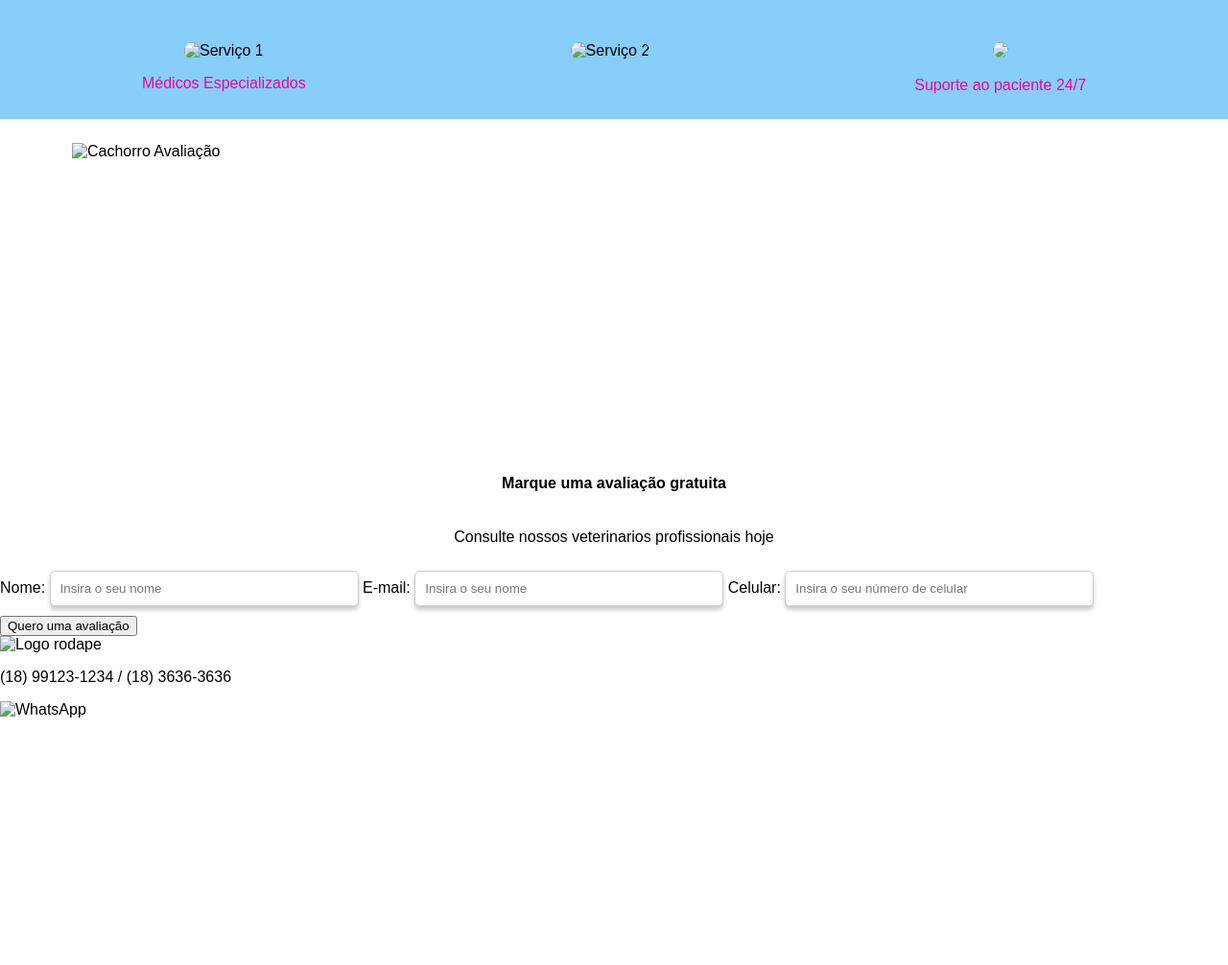
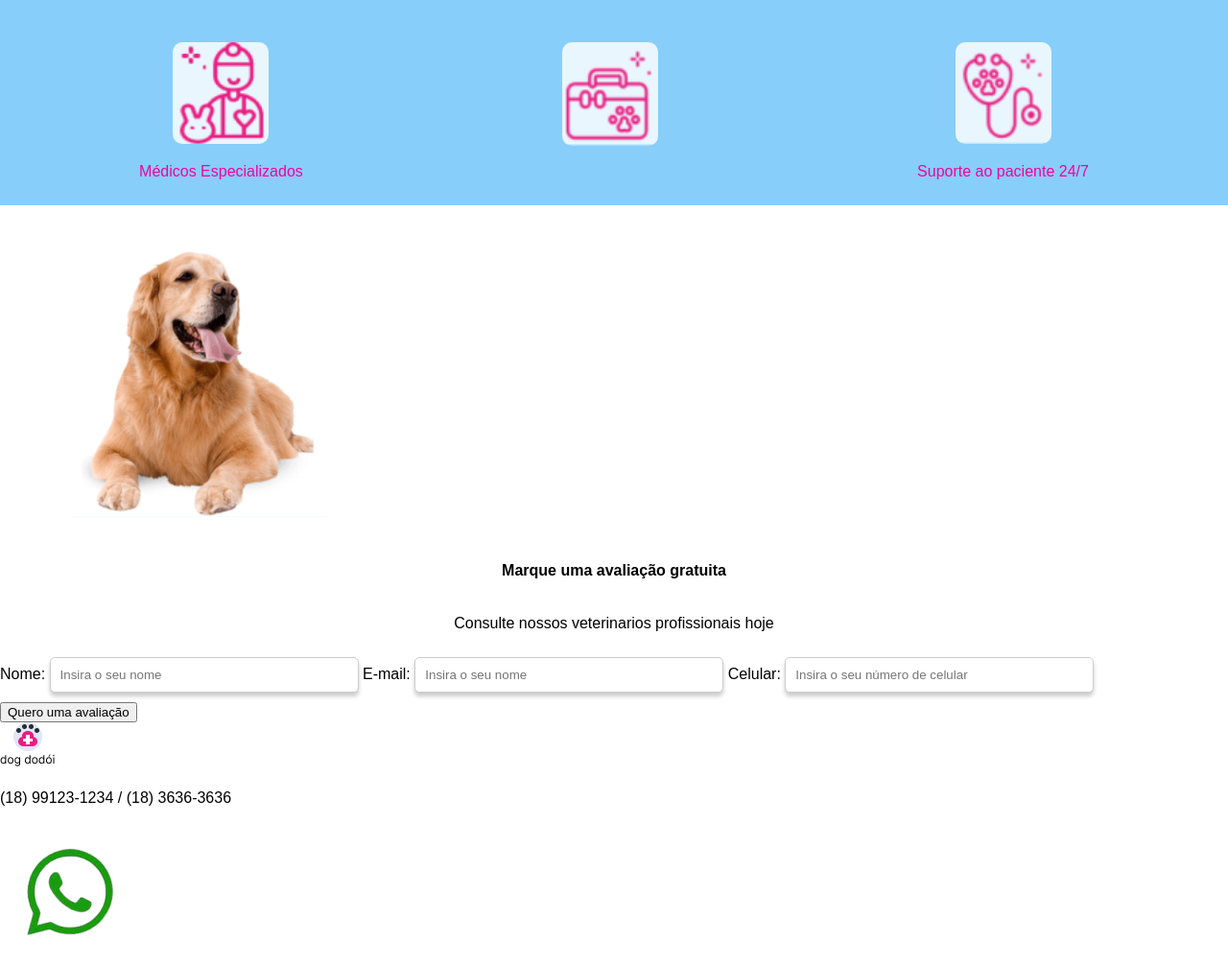
Before and after one commit to MariaBerto/DogDodoi, a plain HTML site: page index.html in a window 1280 px wide. Shown: the part 940-1946 px from the top of the page at 96% size. Before the commit the page ends 1689 px from the top, so only its background shows below. Drawn offline with Linux system fonts and the light colour scheme.

Commit message:
Update index.html

```diff
--- a/index.html
+++ b/index.html
@@ -1,129 +1,4 @@
-<!--<!doctype html>-->
-<!--<html lang="pt-BR">-->
-<!--<head>-->
-<!--    <meta charset="UTF-8">-->
-<!--    <title>Dog Dodoi</title>-->
-<!--    <link rel="stylesheet" href="css/estilo.css">-->
 
-<!--</head>-->
-<!--<body>-->
-<!--<header class="cabecalho">-->
-<!--    <div class="LogoTopo">-->
-<!--        <img src="img/Logo_dog_dodoi.png" alt="Log">-->
-<!--    </div>-->
-
-<!--    <nav class="menuTopo">-->
-<!--        <ul class="menus">-->
-<!--            <li>Início</li>-->
-<!--            <li>Benefícios</li>-->
-<!--            <li class="btnAvaliação">Avaliação Grátis</li>-->
-<!--        </ul>-->
-<!--    </nav>-->
-
-
-<!--</header>-->
-
-<!--<section class="banner">-->
-<!--    <div class="itensBanner">-->
-<!--        <h1>Especialistas Apaixonados</h1>-->
-<!--        <p>Os melhores cuidados para o seu amio mais fiel</p>-->
-
-<!--        <a href="#" class="btnAvaliação">Quero uma avaliação Grátis</a>-->
-<!--        <img src="img/cachorro_deitado.png" alt="Cachorro deitado">-->
-
-<!--    </div>-->
-
-<!--</section>-->
-
-<!--<section class="bemVindo">-->
-<!--    <div class="containerBemVindo">-->
-<!--        <div class="texto1">-->
-<!--            <h4>Bem Vindo</h4>-->
-<!--            <p>Olá,somos Dog Dodói. Aqui você pode ter certeza de-->
-<!--                que seus bichinhos de estimação estão em boas mãos.</p>-->
-
-<!--        </div>-->
-
-<!--        <div class="texto2">-->
-<!--            <p>Oferecemos tratamento veterinário-->
-<!--                especializado para animais de estimação.-->
-<!--                Nossos hospitais está sempre diponível para-->
-<!--                cuidar do seu melhor amigo, pois estamos-->
-<!--                abertos 24 horas por dia. 7 dias da semana.</p>-->
-
-<!--        </div>-->
-<!--    </div>-->
-<!--</section>-->
-
-<!--<section class="beneficios">-->
-<!--    <div class="containerBeneficios">-->
-<!--        <h4>Nossos Beneficios</h4>-->
-<!--        <p>Oferecemos serviços médicos e cirúrgicos para animais de estimação</p>-->
-<!--        <div class="itensbeneficios">-->
-<!--            <div class="servico1">-->
-<!--                <img src="img/servico1.png" alt="Serviço 1">-->
-<!--                <p>Médicos Especializados</p>-->
-
-<!--            </div>-->
-
-<!--            <div class="servico2">-->
-<!--                <img src="img/servico2.png" alt="Serviço 2">-->
-<!--                <p>Consultas em casa</p>-->
-
-<!--            </div>-->
-
-<!--            <div class="servico3">-->
-<!--                <img src="img/servico3.png">-->
-<!--                <p>Suporte ao paciente 24/7</p>/-->
-
-<!--            </div>-->
-
-<!--        </div>-->
-
-<!--</section>-->
-
-<!--<section class="avaliacao">-->
-<!--    <div class="containerAvaliacao">-->
-<!--        <div class="cachorroAvaliacao">-->
-<!--            <img src="img/cachorro_avaliacao.png" alt="Cachorro Avaliação"-->
-
-<!--        </div>-->
-
-<!--        <div class="itensAvaliacao">-->
-<!--            <h4>Marque uma avaliação gratuita</h4>-->
-<!--            <p>Consulte nossos veterinarios profissionais hoje</p>-->
-
-<!--            <form>-->
-<!--                <label for="nome">Nome:</label>-->
-<!--                <input type="text" id="nome" name="nome" placeholder="Insira o seu nome">-->
-
-<!--                <label for="email">E-mail:</label>-->
-<!--                <input type="email" id="email" name="email" placeholder="Insira o seu nome">-->
-
-<!--                <label for="celular">Celular:</label>-->
-<!--                <input type="tel" id="celular" name="celular" placeholder="Insira o seu número de celular">-->
-<!--                <br>-->
-<!--                <button type="submit" class="btnForm">Quero uma avaliação</button>-->
-<!--            </form>-->
-
-<!--        </div>-->
-
-
-<!--    </div>-->
-<!--</section>-->
-
-<!--<footer class="rodape">-->
-<!--    <div class="containerRodape">-->
-<!--        <img src="img/Logo_dog_dodoi.png" alt="Logo Rodape">-->
-<!--        <p>(18) 99123-1234 / (18) 3656-3636</p>-->
-<!--    </div>-->
-
-<!--    <img src="img/Logo_Zap.png" alt="WhatsApp">-->
-<!--</footer>-->
-
-
-<!--</body>-->
-<!--</html>-->
 
 <!Doctype html>
 <html lang="pt-BR">
@@ -136,7 +11,7 @@
 <body>
 <header class="cabecalho">
     <div class="LogoTopo">
-        <img src="img/Logo_dog_dodoi.png" alt="Log">
+        <img src="Logo_dog_dodoi.png" alt="Log">
     </div>
 
     <nav class="menuTopo">
@@ -155,7 +30,7 @@
         <p>Os melhores cuidados para o seu amigo mais fiel</p>
 
         <a href="#" class="btnAvaliacao"> Quero uma avaliação Grátis</a>
-        <img src="img/cachorro_deitado.png" alt="Cachorro deitado">
+        <img src="cachorro_deitado.png" alt="Cachorro deitado">
     </div>
 
 </section>
@@ -186,18 +61,18 @@
 
         <div class="ItensBeneficio">
             <div class="servico1">
-                <img src="img/servico1.png" alt="Serviço 1">
+                <img src="servico1.png" alt="Serviço 1">
                 <p>Médicos Especializados</p>
 
             </div>
 
             <div class="servico2">
-                <img src="img/servico2.png" alt="Serviço 2">
+                <img src="servico2.png" alt="Serviço 2">
 
             </div>
 
             <div class="servico3">
-                <img src="img/servico3.png">
+                <img src="servico3.png">
                 <p>Suporte ao paciente 24/7</p>
 
             </div>
@@ -207,7 +82,7 @@
 <section class="avaliacao">
     <div class="containerAvaliacao">
         <div class="cachorroAvaliacao">
-            <img src="img/cachorro_avaliacao.png" alt="Cachorro Avaliação">
+            <img src="cachorro_avaliacao.png" alt="Cachorro Avaliação">
 
         </div>
         <div class="itensAvaliacao">
@@ -233,11 +108,11 @@
 
 <footer class="rodape">
     <div class="containerRodape">
-        <img src="img/Logo_dog_dodoi.png" alt="Logo rodape">
+        <img src="Logo_dog_dodoi.png" alt="Logo rodape">
         <p>(18) 99123-1234 / (18) 3636-3636</p>
     </div>
 
-    <img src="img/Logo_Zap.png" alt="WhatsApp">
+    <img src="Logo_Zap.png" alt="WhatsApp">
 
 
 </footer>
```
